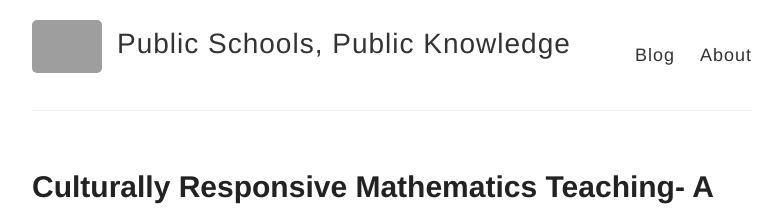
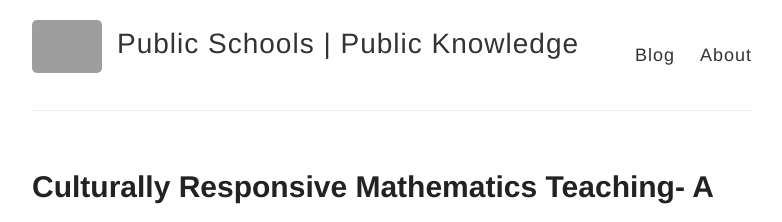
Before and after one commit to publicschoolspublicknowledge/publicschoolspublicknowledge.github.io, a Jekyll site: the page built from index.html, in a window 1280 px wide and 900 px high. Shown: the top 222 px of the window, without its empty margins (248-1030 px from the left). Built offline with Jekyll 4.4.1, drawn with Linux system fonts in a browser that asks for light colours; grey boxes are pictures that could not be loaded.

Commit message:
fix PSPK styling

```diff
--- a/_config.yml
+++ b/_config.yml
@@ -3,7 +3,7 @@
 #
 
 # Name of your site (displayed in the header)
-name: Public Schools, Public Knowledge
+name: Public Schools | Public Knowledge
 
 # Short bio or description (displayed in the header)
 description:
```
Also changed, not shown: images/config.png (deleted), images/first-post.png (deleted), images/jekyll-now-theme-screenshot.jpg (deleted), images/step1.gif (deleted).
